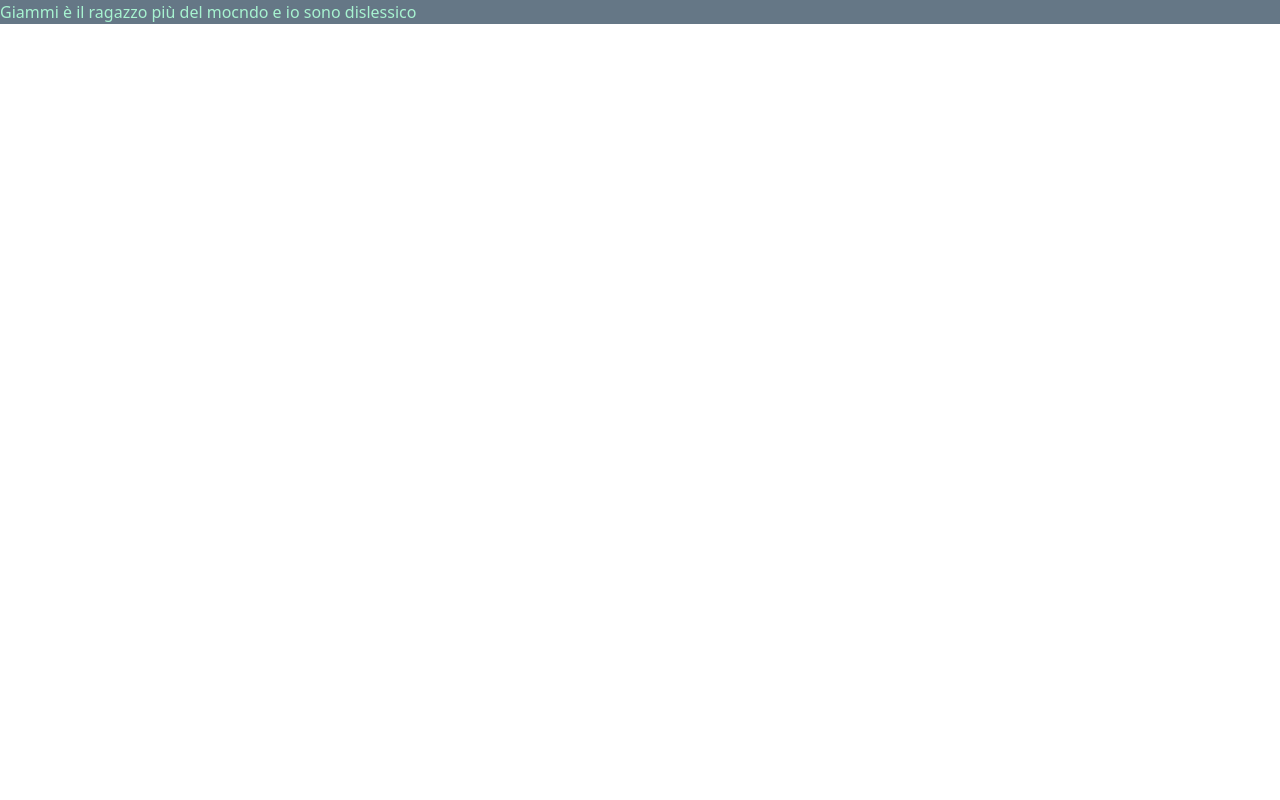
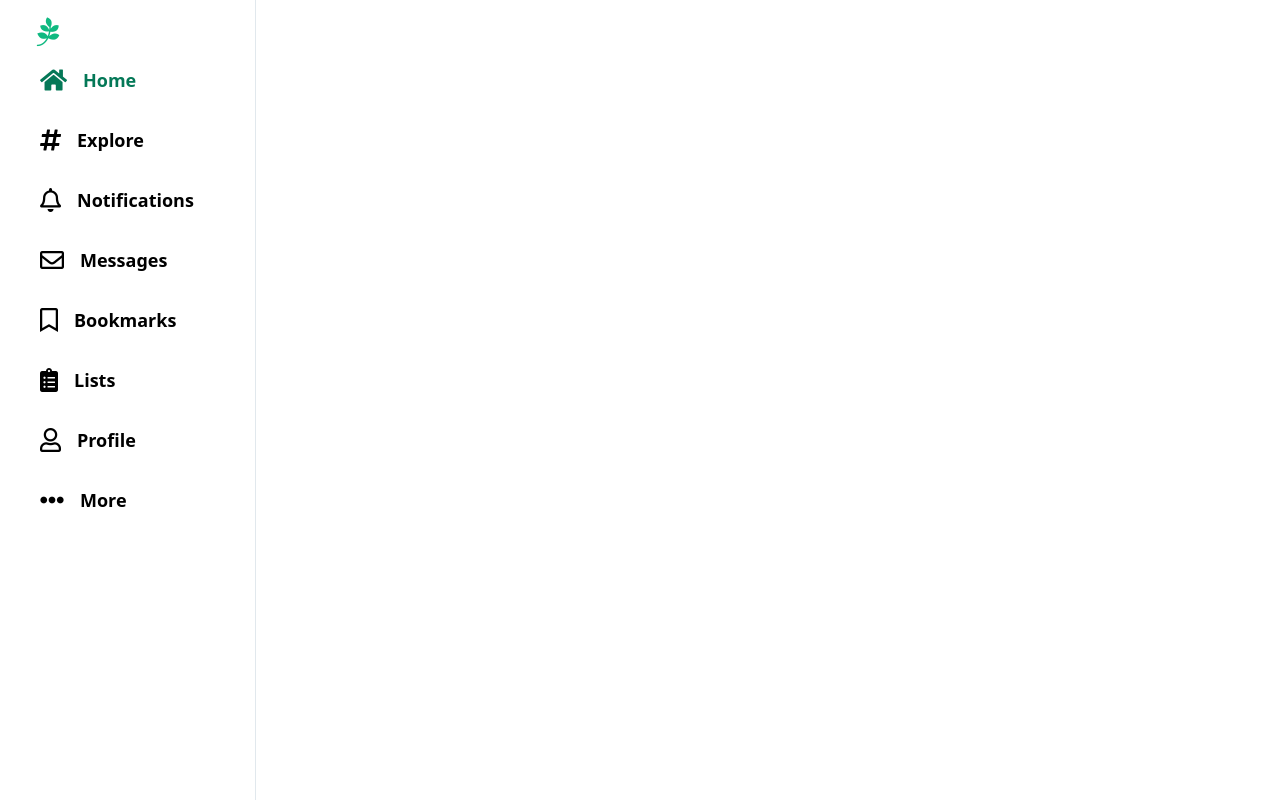
Before and after one commit to gianmarcoalessio/treeter, a Vue app: page / in a window 1280 px wide. Built offline with nearby package versions, Linux system fonts and the light colour scheme.

Commit message:
upper nav bar

```diff
--- a/src/App.vue
+++ b/src/App.vue
@@ -1,13 +1,42 @@
 <template>
-  <h1 class="text-lightgreen bg-dark">Giammi è il ragazzo più del mocndo e io sono dislessico</h1>
+  <div class="flex container h-screen w-full">
+    <!-- side nav -->
+    <div class="lg:w-1/5 border-r border-lighter px-2 lg:px-6 py-2 flex flex-col justify-between">
+      <div>
+        <button class="h-12 w-12 hover:bg-lightgreen text-3xl rounded-full text-green">
+          <i class="fab fa-pagelines"></i>
+        </button>
+        <div>
+          <button v-for="(tab,i) in tabs" :key="i" @click="id = tab.id" :class="`focus:outline-none hover:text-darkgreen flex items-center py-2 px-4 hover:bg-lightgreen rounded-full mr-auto mb-3 ${ id === tab.id ? 'text-darkgreen' : ''}`">
+            <i :class="`${ tab.icon } text-2xl mr-4 text-left`"></i>
+            <p class="text-lg font-semibold text-left hidden lg:block"> {{ tab.title }} </p>
+          </button>
+        </div>
+      </div>
+      <div></div>
+    </div>
+  </div>
 </template>
 
 <script>
 export default {
-
-}
+    data(){
+        return{
+            id:"home",
+        tabs: [
+            {icon: 'fas fa-home', title: 'Home', id:'home'},
+            {icon: 'fas fa-hashtag', title: 'Explore', id: 'explore'},
+            {icon: 'far fa-bell', title: 'Notifications', id: 'notifications'},
+            {icon: 'far fa-envelope', title: 'Messages', id: 'messages'},
+            {icon: 'far fa-bookmark', title: 'Bookmarks', id: 'bookmarks'},
+            {icon: 'fas fa-clipboard-list', title: 'Lists', id: 'lists'},
+            {icon: 'far fa-user', title: 'Profile', id: 'profile'},
+            {icon: 'fas fa-ellipsis-h', title: 'More', id: 'more'}
+        ],
+        }
+    }
+};
 </script>
 
 <style>
-
 </style>
--- a/tailwind.config.js
+++ b/tailwind.config.js
@@ -4,6 +4,9 @@ module.exports = {
   purge: ['./index.html', './src/**/*.{vue,js,ts,jsx,tsx}'],
   darkMode: false, // or 'media' or 'class'
   theme: {
+    container: {
+      center: true
+    },
     extend: {
       fontFamily: {
         sans: ['Inter var', ...defaultTheme.fontFamily.sans],
```
